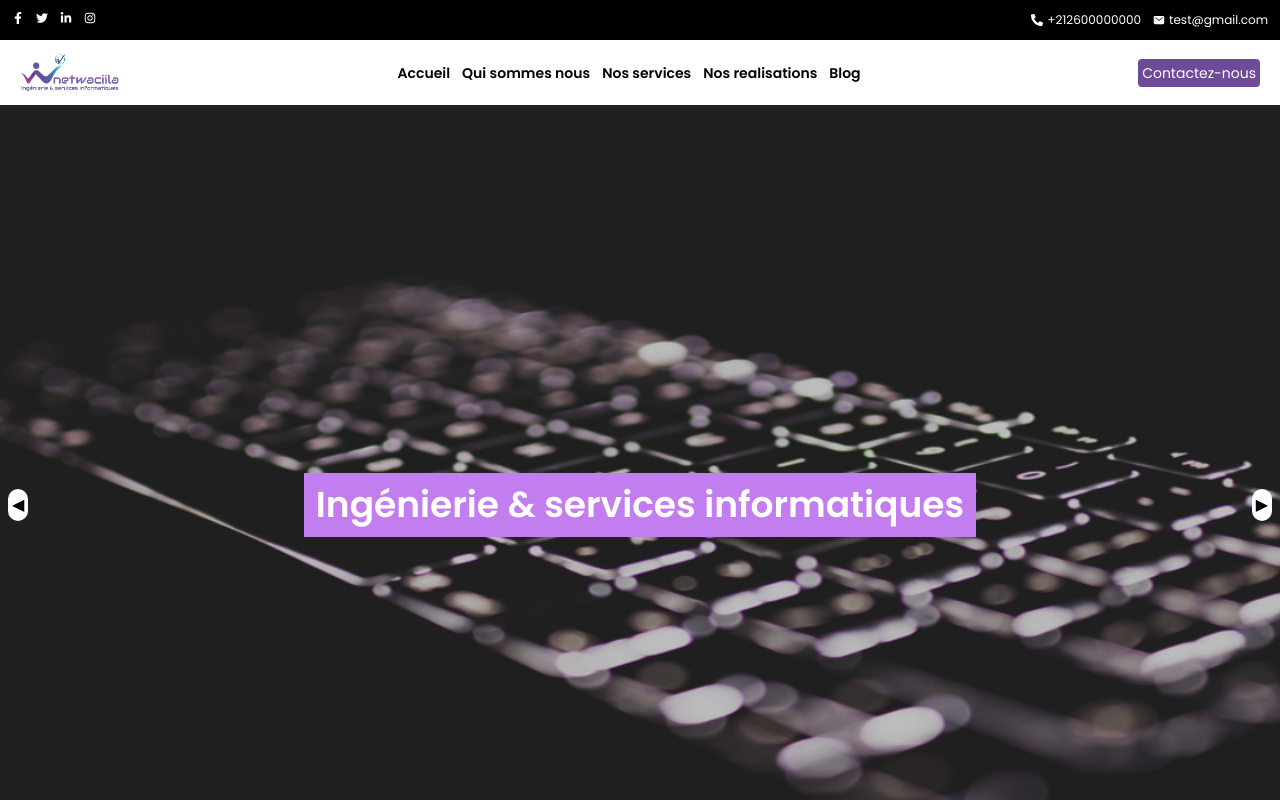
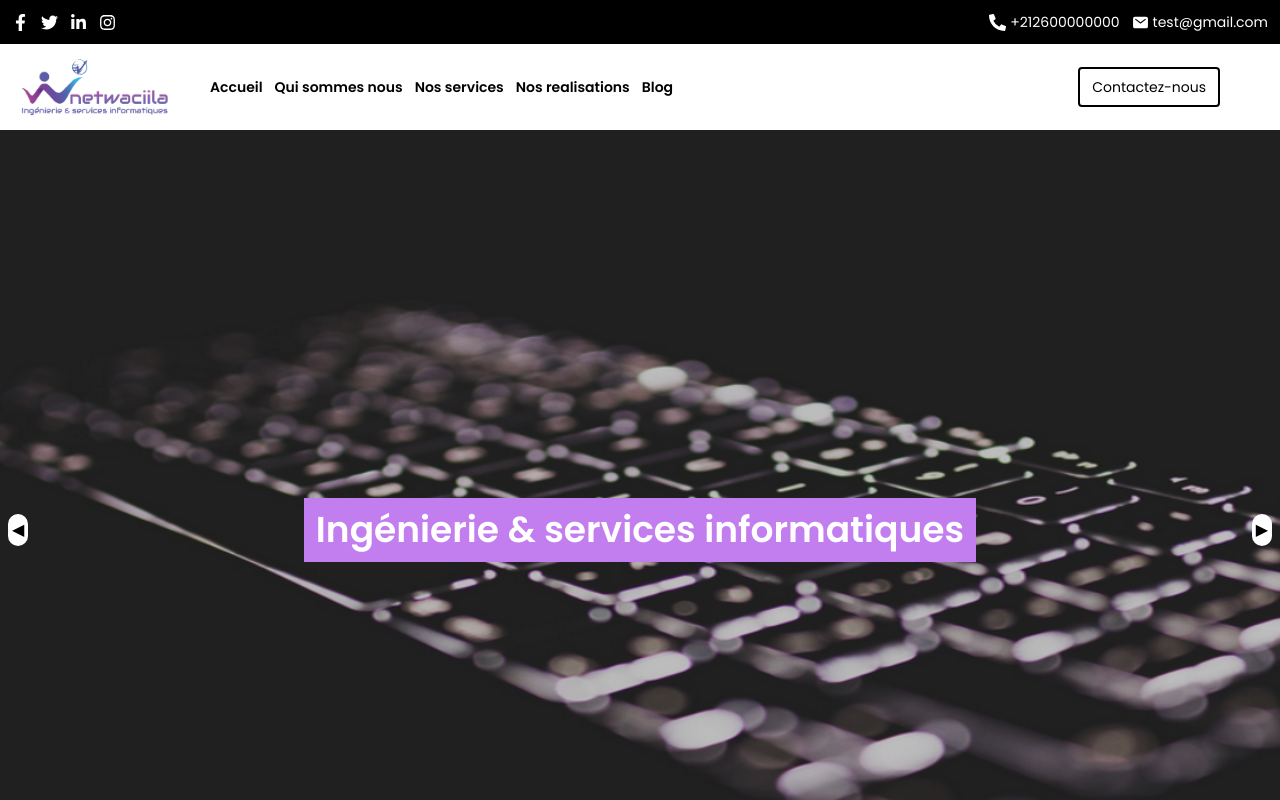
Before and after one commit to SaifeddineCode/nextjs-simpleLandingPage, a Next.js app: page / in a window 1280 px wide. Shown: the top 800 px of the page. Built offline with nearby package versions, Linux system fonts and the light colour scheme.

Commit message:
first attempt responsive  header

```diff
--- a/src/app/components/Footer.tsx
+++ b/src/app/components/Footer.tsx
@@ -1,9 +1,16 @@
+import Image from "next/image";
 import Link from "next/link";
+import {
+  FaFacebookF,
+  FaInstagram,
+  FaLinkedinIn,
+  FaTwitter,
+} from "react-icons/fa";
 
 export default function Footer() {
   return (
     <div className="bg-white relative flex flex-col justify-center items-center  ">
-      <div className=" w-2/3 absolute top-[-150px] p-25 bg-[#231e1f] flex flex-col items-start gap-5">
+      <div className=" w-2/3 p-25 bg-[#231e1f] flex flex-col items-start gap-5">
         <div>
           <h4 className="text-4xl font-extrabold text-white">
             Travaillons ensemble
@@ -18,13 +25,67 @@ export default function Footer() {
         </p>
         <Link
           href={"/contact"}
-          className="text-white transition-all duration-500 ease-in-out text-center bg-[#c27def] px-3 py-2 hover:bg-white hover:text-[#c27def]  "
+          className="transition-all duration-200 ease-in-out text-center bg-[#c27def] px-3 py-2 hover:bg-white  "
         >
           {" "}
           Contactez-nous
         </Link>
       </div>
-      <div></div>
+      <div className="p-10 w-full flex items-end justify-between ">
+        <div className="flex items-end gap-5">
+          <Link href={"/"}>
+            <Image
+              alt="logo"
+              width={200}
+              height={100}
+              src={"/netwaciila-logo.png"}
+            />
+          </Link>
+          <div>
+            <span className="text-black">
+              Copyright 2025 ©{" "}
+              <Link className="text-[#c27def] font-bold" href={"/"}>
+                NetWaciila
+              </Link>
+              . Tous droits réservés.
+            </span>
+          </div>
+        </div>
+        <div className="flex gap-3 ">
+          <Link href="/facebook">
+            <FaFacebookF
+              title="Facebook"
+              className="border hover:bg-[#c27def] rounded-full p-1"
+              color="black"
+              size={30}
+            />
+          </Link>
+          <Link href="/twitter">
+            <FaTwitter
+              title="Twitter"
+              color="black"
+              className="border hover:bg-[#c27def]  rounded-full p-1"
+              size={30}
+            />
+          </Link>
+          <Link href="/linkedin">
+            <FaLinkedinIn
+              title="Linkedin"
+              color="black"
+              className="border hover:bg-[#c27def]  rounded-full p-1"
+              size={30}
+            />
+          </Link>
+          <Link href="/instagram">
+            <FaInstagram
+              title="Instagram"
+              color="black"
+              className="border hover:bg-[#c27def]  rounded-full p-1"
+              size={30}
+            />
+          </Link>
+        </div>
+      </div>
     </div>
   );
 }
--- a/src/app/components/Header.tsx
+++ b/src/app/components/Header.tsx
@@ -1,6 +1,7 @@
+"use client";
 import Image from "next/image";
 import Link from "next/link";
-import { AiFillTwitterCircle } from "react-icons/ai";
+import { useState } from "react";
 import {
   FaFacebookF,
   FaInstagram,
@@ -9,6 +10,7 @@ import {
   FaTwitter,
 } from "react-icons/fa";
 import { IoMail } from "react-icons/io5";
+import { RxHamburgerMenu } from "react-icons/rx";
 
 export default function Header() {
   const menu = [
@@ -34,102 +36,116 @@ export default function Header() {
     },
   ];
 
+  const [navOpened, setNavOpened] = useState(false);
+
+  const toggleNavBar = () => {
+    setNavOpened((e) => !e);
+  };
+
   return (
     <header className=" bg-white shadow-md">
       {/* TOP BAR */}
-      <div className="bg-black flex justify-between p-3">
+      <div className="bg-black flex-col sm:flex-row items-center gap-4 flex justify-between p-3">
         {/* social media */}
         <div className="flex gap-3 ">
           <Link href="/facebook">
-            <FaFacebookF color="white" size={12} />
+            <FaFacebookF color="white" size={17} />
           </Link>
           <Link href="/twitter">
-            <FaTwitter color="white" size={12} />
+            <FaTwitter color="white" size={17} />
           </Link>
           <Link href="/linkedin">
             {" "}
-            <FaLinkedinIn color="white" size={12} />
+            <FaLinkedinIn color="white" size={17} />
           </Link>
           <Link href="/instagram">
             {" "}
-            <FaInstagram color="white" size={12} />
+            <FaInstagram color="white" size={17} />
           </Link>
         </div>
         {/* informations */}
         <div className="flex gap-3">
           <div className="flex items-center gap-1">
-            <FaPhoneAlt color="white" size={12} />
-            <Link className="text-white text-xs " href={"tel:+212600000000"}>
+            <FaPhoneAlt color="white" size={17} />
+            <Link className="text-white text-sm " href={"tel:+212600000000"}>
               {" "}
               +212600000000
             </Link>
           </div>
           <div className="flex items-center gap-1">
-            <IoMail color="white" size={12} />
-            <Link className="text-white text-xs" href={"mailto:test@gmail.com"}>
+            <IoMail color="white" size={17} />
+            <Link className="text-white text-sm" href={"mailto:test@gmail.com"}>
               {" "}
               test@gmail.com
             </Link>
           </div>
         </div>
       </div>
-      <div className="flex  justify-between items-center px-5 py-3 ">
-        <Link href="/">
+      <div className="flex justify-between gap-10 items-center px-5 py-3 ">
+        <Link className="2xl:flex-1 select-none" href="/">
           <Image
             alt="logo"
             src={"/netwaciila-logo.png"}
-            width={100}
+            width={150}
             height={70}
           />
         </Link>
-        <nav aria-label="Header navigation">
-          <ul className="flex  justify-between gap-3 ">
+        <nav
+          className={`flex flex-col md:flex-row md:flex
+            ${!navOpened && "hidden"}
+            absolute md:static
+            //top-[110px]
+             top-[160px]
+             sm:top-[130px]
+            //${navOpened ? "right-[50px]" : "right-[-200px]"}
+            ${navOpened && "right-[0px]"}
+             bg-gray-50
+             md:bg-transparent
+             z-50
+             w-full
+            transition-all
+             duration-500
+             ease-in
+             select-none
+          flex-1 justify-between gap-10 items-center`}
+          aria-label="Header navigation"
+        >
+          <ul className="flex w-full md:w-auto rounded-sm md:rounded-none flex-col md:flex-row gap-7 md:gap-3 select-none ">
             {menu.map((navLink, index) => {
               return (
                 <Link
                   key={index}
-                  className="text-sm  font-semibold"
+                  className="text-md md:text-sm px-10 py-5  md:p-0 hover:bg-[#6e4b99] md:hover:bg-transparent font-semibold select-none"
                   href={navLink.menuLink}
+                  onClick={toggleNavBar}
                 >
                   {" "}
                   {navLink.menuTitle}
                 </Link>
               );
             })}
-
-            {/* <li>
-              <Link className="text-xs  font-semibold" href="/">
-                Accueil
-              </Link>
-            </li>
-            <li>
-              <Link className="text-xs  font-semibold" href="/qui-sommes-nous">
-                Qui sommes nous
-              </Link>
-            </li>
-            <li>
-              <Link className="text-xs  font-semibold" href="/nos-services">
-                Nos services
-              </Link>
-            </li>
-            <li>
-              <Link className="text-xs  font-semibold" href="/nos-realisations">
-                Nos realisations
-              </Link>
-            </li> */}
-            {/* <li>
-              <a className="text-xs  font-semibol" href="/contact">
-                Contact
-              </a>
-            </li> */}
           </ul>
+          <Link
+            href="/contact"
+            className="w-full md:w-auto border bg-[#6e4b99] md:bg-transparent hover:bg-white text-center text-lg md:text-sm   md:border-2 md:hover:bg-[#6e4b99] px-3 py-2 md:rounded-sm"
+          >
+            Contactez-nous
+          </Link>
         </nav>
-        <Link
+        <div>
+          <RxHamburgerMenu
+            size={30}
+            className="md:hidden  cursor-pointer"
+            color="black"
+            onClick={toggleNavBar}
+          />
+        </div>
+        {/* <Link
           href="/contact"
           className=" text-sm text-white bg-[#6e4b99] p-1 rounded-sm"
         >
           Contactez-nous
-        </Link>
+        </Link> */}
       </div>
     </header>
   );
--- a/src/app/components/Slider.tsx
+++ b/src/app/components/Slider.tsx
@@ -116,7 +116,7 @@ export default function slider() {
 
   return (
     <div>
-      <div className=" relative flex justify-center items-center h-[100vh] ">
+      <div className=" relative select-none flex justify-center items-center h-[100vh] ">
         <Image
           key={currentIndex}
           alt="slideImage"
--- a/src/app/components/Tools.tsx
+++ b/src/app/components/Tools.tsx
@@ -2,7 +2,7 @@ import Image from "next/image";
 
 export default function Tools() {
   return (
-    <div className="bg-gray-50 px-20 pt-20 pb-40">
+    <div className="bg-gray-50 p-20">
       <div className="flex flex-col justify-center items-center">
         <h3 className="text-black font-bold text-4xl mb-5">Notre Approche</h3>
         <span className="text-black">
```
